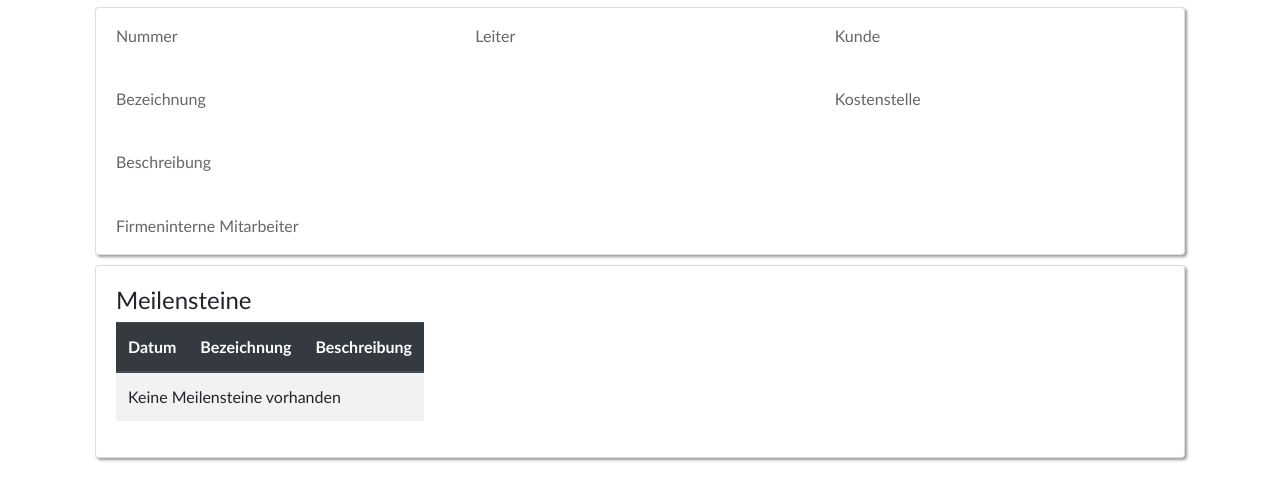
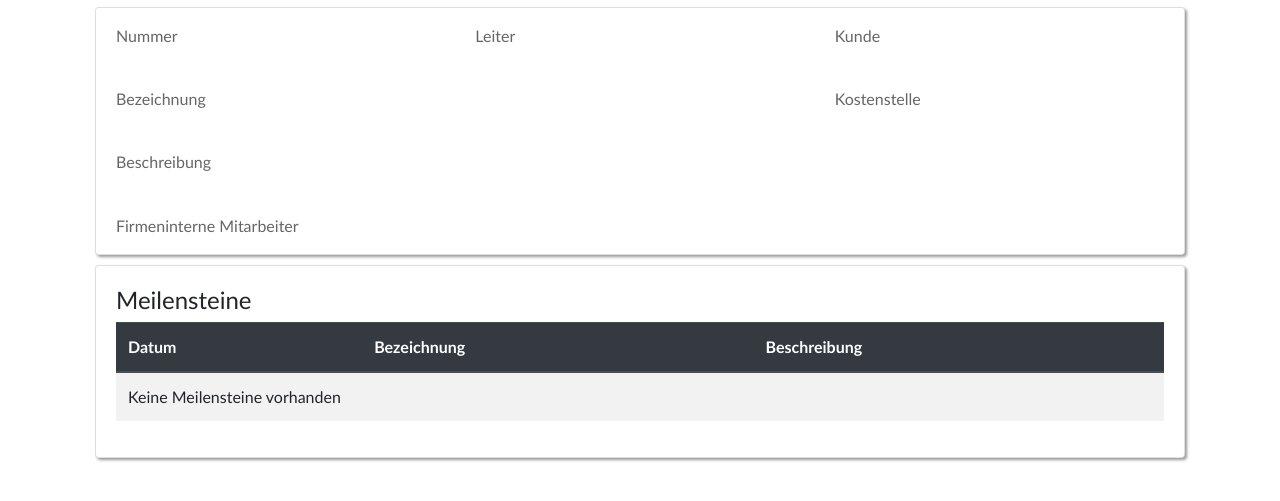
Before and after one commit to SnickersVsMars/webapp-ws20-projects, a plain HTML site: page detailsite.html in a window 1280 px wide. Shown: the part 131-632 px from the top of the page. Drawn offline with nearby package versions, Linux system fonts and the light colour scheme.

Commit message:
bug fix for responsive table in detailsite.html and for font in styles.css

```diff
--- a/css/styles.css
+++ b/css/styles.css
@@ -4,7 +4,7 @@ html {
 }
 
 body {
-    font-family: Calibri, serif;
+    font-family: Calibri, sans-serif;
 }
 
 .navbar {
--- a/detailsite.html
+++ b/detailsite.html
@@ -78,7 +78,7 @@
     <div class="card card-fluid">
         <div class="card-body">
             <h4>Meilensteine</h4>
-            <table class="table table-hover table-striped table-responsive">
+            <table class="table table-hover table-striped table-responsive-sm">
                 <thead class="thead-dark">
                     <tr>
                         <th>Datum</th>
```
